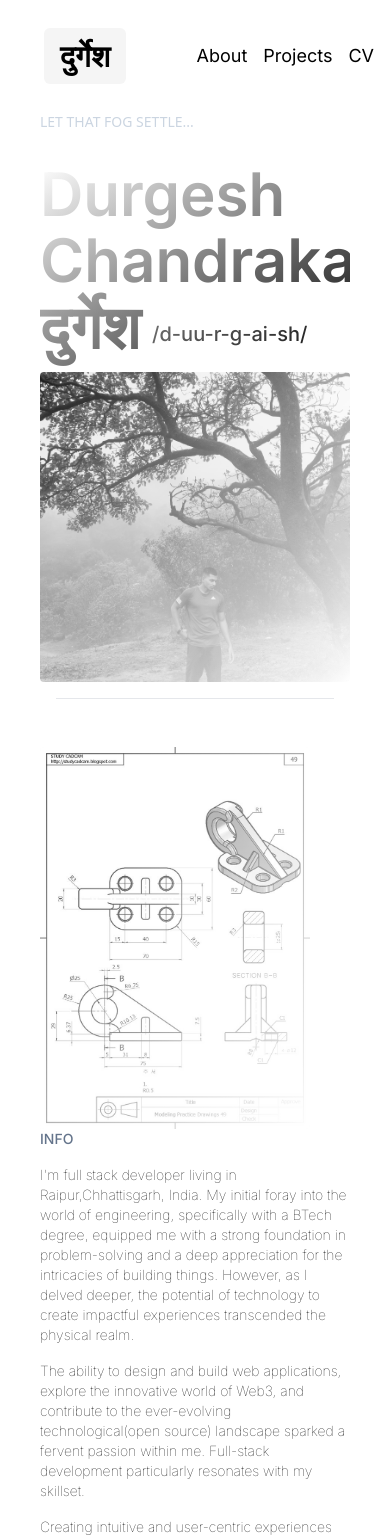
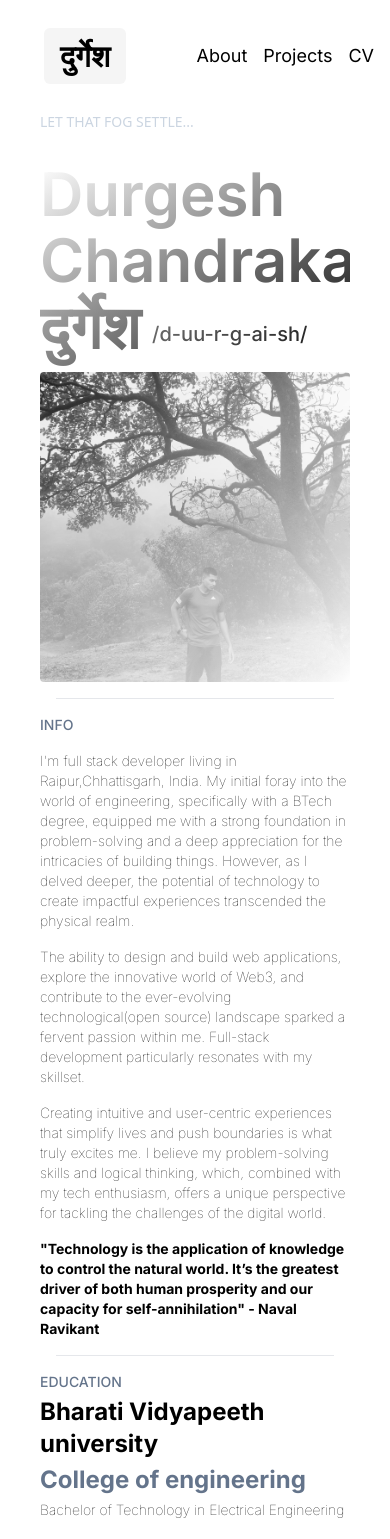
Before and after one commit to Durgeshityar/protfolio-deploy, a Next.js app: page /about in a window 390 px wide. Shown: the top 1539 px of the page. Built offline with nearby package versions, Linux system fonts and the light colour scheme.

Commit message:
improved about

```diff
--- a/src/app/about/page.tsx
+++ b/src/app/about/page.tsx
@@ -34,7 +34,7 @@ export default function Page() {
       </div>
       <hr className="m-4"></hr>
       <div className="md:flex md:justify-between md:items-center">
-        <div className="pt-8  min-w-fit pr-10 flex flex-col items-center">
+        <div className="pt-8 hidden min-w-fit pr-10 md:flex flex-col items-center">
           <Fog>
             <Image
               src={'/info.jpeg'}
@@ -87,7 +87,7 @@ export default function Page() {
           </p>
           <p>Bachelor of Technology in Electrical Engineering</p>
         </div>
-        <div className="pt-8  min-w-fit pr-10 flex flex-col items-center lg:pr-56 md:pl-5">
+        <div className="  pt-8  min-w-fit pr-10 flex flex-col items-center lg:pr-56 md:pl-5">
           <Fog>
             <Image
               src={'/podium.jpeg'}
@@ -141,7 +141,7 @@ export default function Page() {
           <p className="text-2xl font-bold text-slate-500">Anime</p>
           <p className="text-2xl font-bold text-slate-400">Calisthenics</p>
         </div>
-        <div className="min-w-fit lg:pr-52">
+        <div className=" hidden md:block min-w-fit lg:pr-52">
           <ImageConatiner2 />
         </div>
       </div>
```
